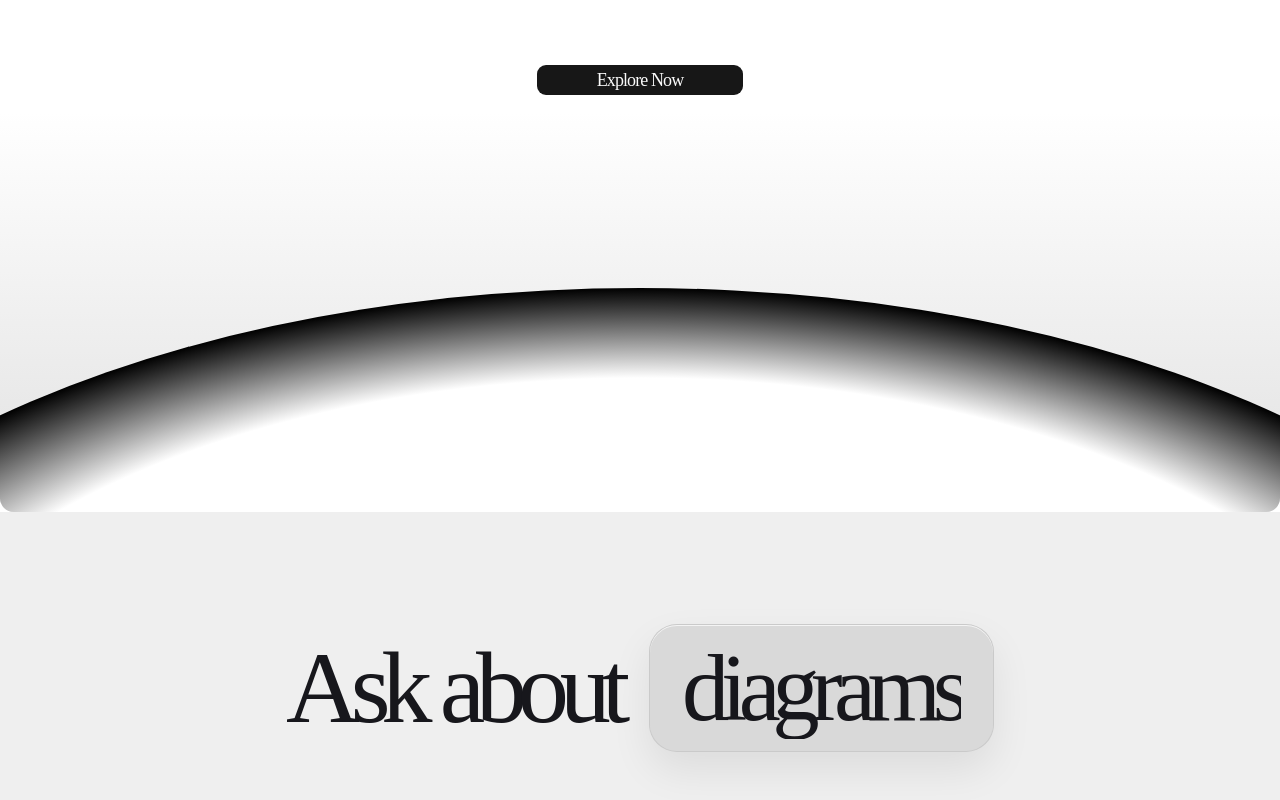
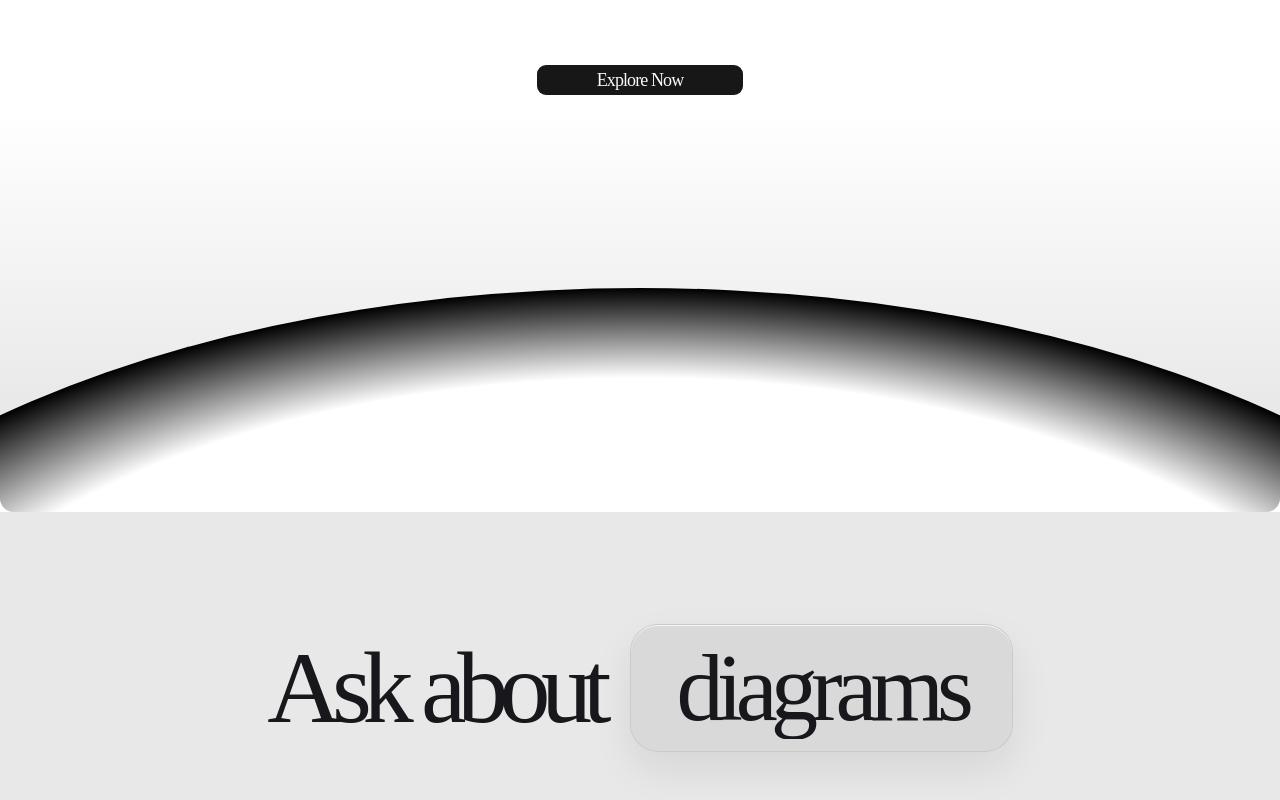
Before and after one commit to Arya-Sankhe/SmartyFy-Home, a Next.js app: page / in a window 1280 px wide. Shown: the part 288-1088 px from the top of the page. Built offline with nearby package versions, Linux system fonts and the light colour scheme.

Commit message:
Add text rotate block

```diff
--- a/src/components/capability-spotlight.tsx
+++ b/src/components/capability-spotlight.tsx
@@ -12,7 +12,7 @@ export function CapabilitySpotlight() {
   return (
     <section
       id="capabilities"
-      className="relative overflow-hidden bg-[#efefef] text-[#17171c]"
+      className="relative overflow-hidden bg-[#e8e8e8] text-[#17171c]"
     >
       <div className="relative mx-auto flex min-h-[38vh] max-w-6xl items-center justify-center px-6 py-20 sm:px-8 md:min-h-[44vh] md:py-28">
         <div className="flex flex-col items-center justify-center gap-5 text-center md:flex-row md:gap-7">
@@ -20,8 +20,8 @@ export function CapabilitySpotlight() {
             Ask about
           </p>
 
-          <div className="flex min-h-[5.25rem] min-w-[8.5rem] items-center justify-center overflow-hidden rounded-[1.75rem] border border-black/[0.07] bg-[#d9d9d9] px-6 py-3 shadow-[inset_0_1px_0_rgba(255,255,255,0.72),0_18px_40px_rgba(0,0,0,0.08)] sm:min-h-[6rem] sm:min-w-[10rem] sm:px-8">
-            <div className="overflow-hidden">
+          <div className="flex min-h-[5.25rem] min-w-[8.5rem] items-center justify-center overflow-hidden rounded-[1.75rem] border border-black/[0.07] bg-[#d9d9d9] px-7 py-3 shadow-[inset_0_1px_0_rgba(255,255,255,0.72),0_18px_40px_rgba(0,0,0,0.08)] sm:min-h-[6rem] sm:min-w-[10rem] sm:px-10">
+            <div className="overflow-y-hidden overflow-x-visible px-[0.08em]">
               <TextRotate
                 texts={rotatingTerms}
                 rotationInterval={2200}
@@ -36,7 +36,7 @@ export function CapabilitySpotlight() {
                   damping: 28,
                   mass: 0.85,
                 }}
-                mainClassName="h-[1.08em] items-center justify-center overflow-hidden whitespace-nowrap text-[clamp(3rem,7.4vw,6.5rem)] font-light leading-none tracking-[-0.09em] text-[#17171c]"
+                mainClassName="h-[1.08em] items-center justify-center overflow-y-hidden overflow-x-visible whitespace-nowrap px-[0.04em] text-[clamp(3rem,7.4vw,6.5rem)] font-light leading-none tracking-[-0.075em] text-[#17171c]"
                 splitLevelClassName="w-full items-center justify-center"
                 elementLevelClassName="inline-block"
               />
```
